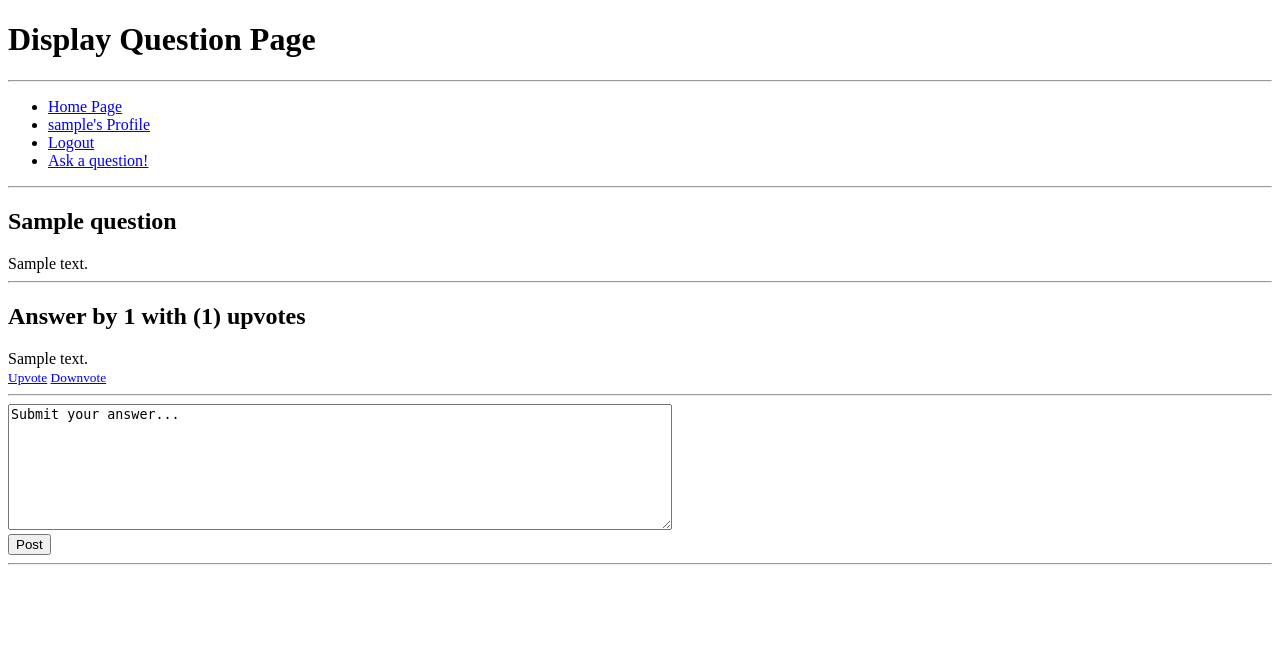
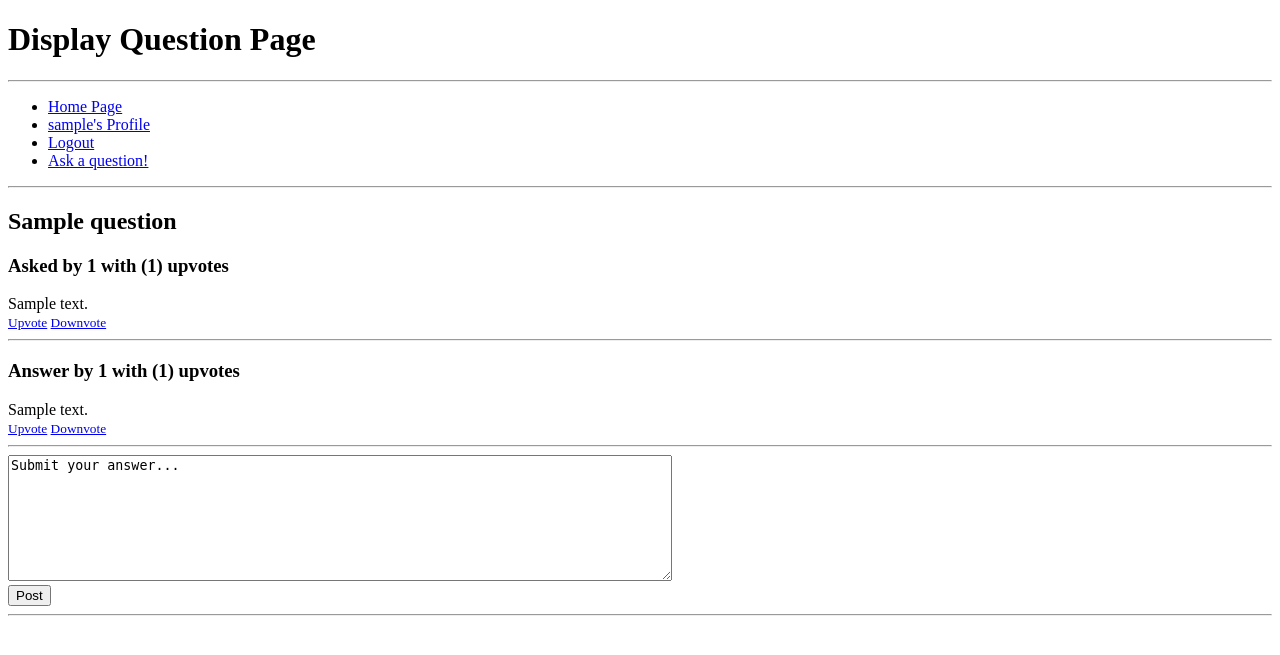
Before and after one commit to krkartikay/HackOnStack, a Flask app: page /question/1 in a window 1280 px wide. Shown: the top 655 px of the page. Run offline with Flask 2, Linux system fonts and the light colour scheme; the visitor is signed in with stand-in values (Sample User, id 1); tables that the repository leaves empty hold one stand-in row (values such as "Sample post").

Commit message:
Show upvotes in questions

```diff
--- a/templates/display_question.html
+++ b/templates/display_question.html
@@ -6,13 +6,21 @@
 {% block content %}
 
 <h2>{{question.title}}</h2>
+<h3>Asked by {{question.author_u_id}} with ({{question.upvotes}}) upvotes</h3>
 
 {{question.body}}
+
+<br>
+
+<small>
+  <a href="{{url_for('upvote_q',q_id=question.q_id, u_id=session['u_id'])}}">Upvote</a>
+  <a href="{{url_for('downvote_q',q_id=question.q_id, u_id=session['u_id'])}}">Downvote</a>
+</small>
 
 <hr>
 
 {% for answer in answers %}
-  <h2>Answer by {{answer.author_u_id}} with ({{answer.upvotes}}) upvotes</h2>
+  <h3>Answer by {{answer.author_u_id}} with ({{answer.upvotes}}) upvotes</h3>
   {{answer.body}}
 
   <br>
--- a/templates/index.html
+++ b/templates/index.html
@@ -7,7 +7,7 @@
 
 <ol>
   {% for ques in questions %}
-    <li><a href="{{url_for('question',q_id=ques.q_id)}}">{{ques.title}}</a></li>
+    <li> <a href="{{url_for('question',q_id=ques.q_id)}}">{{ques.title}}</a> (Score: {{ques.upvotes}}) </li>
   {% endfor %}
 </ol>
 
```
